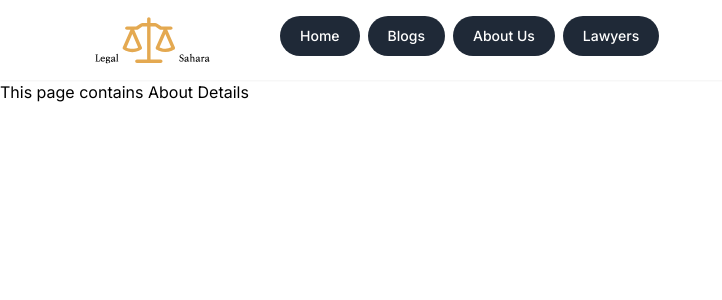
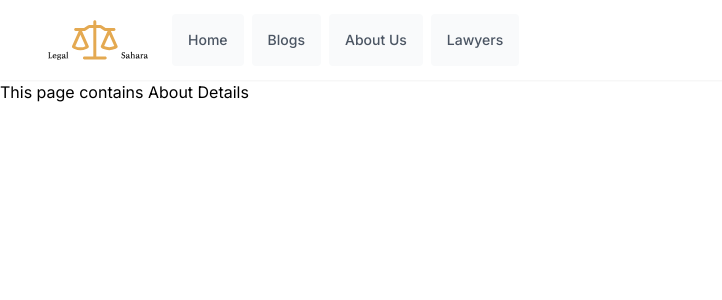
Before and after one commit to Shashinoor13/legalSahara, a Next.js app: page /about in a window 1280 px wide. Shown: the top 300 px of the page, without its empty margins (0-722 px from the left). Built offline with nearby package versions, Linux system fonts and the light colour scheme.

Commit message:
Comment Ui improved

```diff
--- a/app/components/jumbotron.tsx
+++ b/app/components/jumbotron.tsx
@@ -5,7 +5,7 @@ return(
         <h1 className="mb-4 text-4xl font-extrabold tracking-tight leading-none text-white md:text-5xl lg:text-6xl">Legal Sahara</h1>
         <p className="mb-8 text-lg font-normal text-gray-300 lg:text-xl sm:px-16 lg:px-48">Here at Flowbite we focus on markets where technology, innovation, and capital can unlock long-term value and drive economic growth.</p>
         <div className="flex flex-col space-y-4 sm:flex-row sm:justify-center sm:space-y-0 sm:space-x-4">
-            <a href="#" className="inline-flex justify-center items-center py-3 px-5 text-base font-medium text-center text-white rounded-lg bg-blue-700 hover:bg-blue-800 focus:ring-4 focus:ring-blue-300 dark:focus:ring-blue-900">
+            <a href="#recent-blogs" className="inline-flex justify-center items-center py-3 px-5 text-base font-medium text-center text-white rounded-lg bg-blue-700 hover:bg-blue-800 focus:ring-4 focus:ring-blue-300 dark:focus:ring-blue-900">
                 Get started
                 <svg className="w-3.5 h-3.5 ml-2" aria-hidden="true" xmlns="http://www.w3.org/2000/svg" fill="none" viewBox="0 0 14 10">
                     <path stroke="currentColor" strokeLinecap="round" strokeLinejoin="round" strokeWidth="2" d="M1 5h12m0 0L9 1m4 4L9 9"/>
--- a/app/components/nav-bar.tsx
+++ b/app/components/nav-bar.tsx
@@ -20,25 +20,25 @@ const navigation = [
 
 export default function Navbar() {
   return (
-    <Disclosure as="nav" className="bg-white-50 shadow-sm">
+    <Disclosure as="nav" className="bg-red z1 shadow-sm">
       {({ open }) => (
         <>
-          <div className="max-w-7xl mx-auto px-8 lg:px-12">
+          <div className="max-w-7xl mx-auto px-8 lg:px-12 bg-transparent">
             <div className="flex justify-between h-20">
               <div className="flex items-center">
-                <span>
+                <span className='mr-5'>
                   <Image
                     src="/legalSahara.svg"
-                    alt="Robin Vriens Logo"
-                    width={200}
-                    height={200}
+                    alt="Legal Sahara Logo"
+                    width={100}
+                    height={100}
                   />
                 </span>
 
-                <div className=" hidden md:flex  pl-8">
+                <div className=" hidden md:flex flex flex-wrap text-sm font-medium text-center text-gray-500 dark:text-gray-400">
                   {navigation.map(({ name, href }) => (
                     <Link legacyBehavior href={href} key={name}>
-                      <button type='button' className='text-white bg-gray-800 hover:bg-gray-900 focus:outline-none focus:ring-4 focus:ring-gray-300 font-medium rounded-full text-sm px-5 py-2.5 mr-2 mb-2 dark:bg-gray-800 dark:hover:bg-gray-700 dark:focus:ring-gray-700 dark:border-gray-700'>
+                      <button type='button' className='inline-block p-4 text-gray-600 rounded bg-gray-50 active dark:bg-white-800 dark:text-gray-500 mx-1'>
                       <a>
                         <span>{name}</span>
                       </a>
--- a/app/components/recent-blogs.tsx
+++ b/app/components/recent-blogs.tsx
@@ -11,7 +11,7 @@ export default async function RecentBlogs() {
     const topBlogs = blogs.slice(0, 3);
     return(
         <>
-        <div className="container px-5 pt-10 mx-auto">
+        <div className="container px-5 pt-10 mx-auto" id='recent-blogs'>
             <div className="flex flex-col text-center w-full mb-20">
                 <h1 className="sm:text-3xl text-2xl font-medium title-font mb-4 text-gray-900">Recent Blogs</h1>
             </div>
--- a/app/layout.tsx
+++ b/app/layout.tsx
@@ -17,9 +17,7 @@ export default function RootLayout({
 }) {
   return (
     <html lang="en">
-      <head>
-        <link rel="icon" type="image/x-icon" href='legalSahara.svg'></link>
-      </head>
+      <link rel="icon" href="/favicon.ico" sizes="any" />
       <body className={inter.className}>{children}</body>
     </html>
   )
--- a/app/projects/[project]/page.tsx
+++ b/app/projects/[project]/page.tsx
@@ -47,13 +47,21 @@ export default async function Project({params}:Props){
                 </div>
             </div>
             <Form _id={project._id}/>
+
             <div className="container px-5 py-24 mx-auto flex flex-col">
-
+            <h2>
+                Comments
+            </h2>
         {
             comments.map((comment:any) => (
-                <div className="flex flex-col py-4" key={comment._id}>
-                    <h3 className="text-2xl font-medium title-font text-gray-900">{comment.name}</h3>
-                    <p className="leading-relaxed text-lg mb-4">{comment.comment}</p>
+                <div className="py-4" key={comment._id}>
+                    <div className="bg-gray-100 mb-1 p-5 rounded-md" >
+                        <h1 className="text-xl font-regular title-font text-gray-900">{comment.name}</h1>
+                        <h2 className="text-md font-light title-font text-gray-400">{comment.email}</h2>
+                        <div className="leading-relaxed text-lg">
+                            {comment.comment}
+                        </div>
+                    </div>
                 </div>
             ))
         }
```
Also changed, not shown: public/legalSahara.svg, 1 other file (tests, documents, lock files or other folders).
